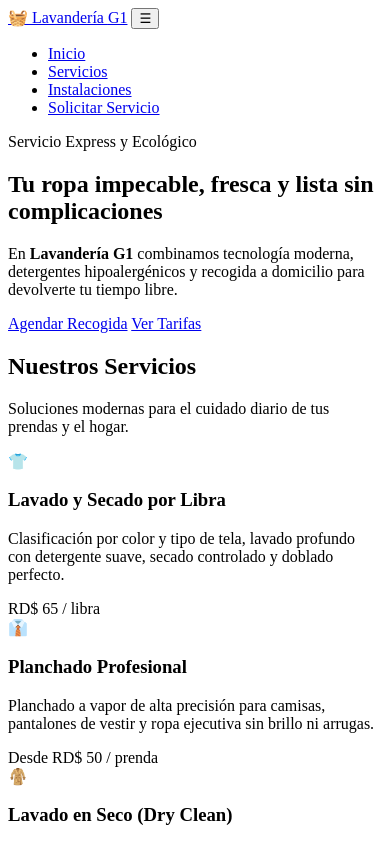
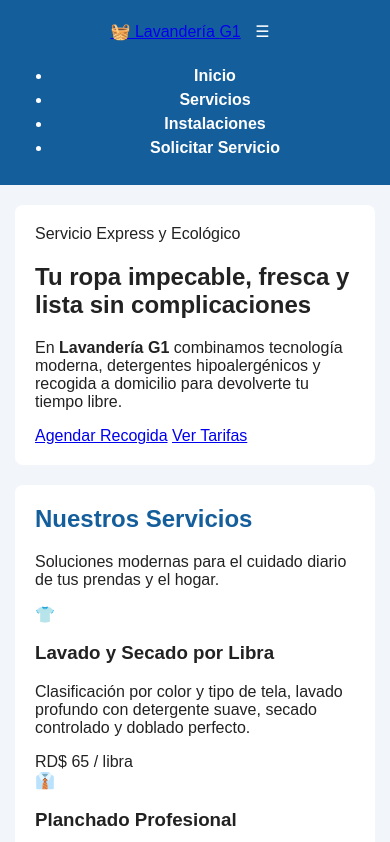
Before and after one commit to Joselfut/lavanderia-g1-trabajofinal, a plain HTML site: page lavanderia-g1/index.html in a window 390 px wide. Shown: the top 842 px of the page. Drawn offline with Linux system fonts and the light colour scheme.

Commit message:
Add responsive styles and layout for the site

```diff
--- a/lavanderia-g1/css/estilos.css
+++ b/lavanderia-g1/css/estilos.css
@@ -2,3 +2,129 @@
    LAVANDERÍA G1 - HOJA DE ESTILOS PRINCIPAL (Responsiva)
 
    ========================================================= */
+
+/* Estilos básicos - Integrante 2 */
+
+body {
+  font-family: Arial, sans-serif;
+  margin: 0;
+  padding: 0;
+  background-color: #f2f6fa;
+  color: #222222;
+}
+
+/* Encabezado y menú */
+header {
+  background-color: #155e9c;
+  color: white;
+  padding: 15px 20px;
+  text-align: center;
+}
+
+nav {
+  margin-top: 10px;
+}
+
+nav a {
+  color: white;
+  text-decoration: none;
+  margin: 0 10px;
+  font-weight: bold;
+}
+
+nav a:hover {
+  text-decoration: underline;
+}
+
+/* Contenido principal */
+main {
+  max-width: 1000px;
+  margin: 20px auto;
+  padding: 0 15px;
+}
+
+section {
+  background-color: white;
+  padding: 20px;
+  margin-bottom: 20px;
+  border-radius: 8px;
+}
+
+h2 {
+  color: #155e9c;
+  margin-top: 0;
+}
+
+/* Imágenes y video */
+.galeria {
+  display: flex;
+  gap: 15px;
+  flex-wrap: wrap;
+}
+
+.tarjeta {
+  flex: 1 1 250px;
+  border: 1px solid #dddddd;
+  border-radius: 8px;
+  padding: 10px;
+  text-align: center;
+}
+
+.tarjeta img,
+video {
+  width: 100%;
+  max-width: 100%;
+  height: auto;
+  border-radius: 6px;
+}
+
+/* Formulario */
+form {
+  display: flex;
+  flex-direction: column;
+  gap: 10px;
+}
+
+input,
+select,
+button {
+  padding: 10px;
+  font-size: 16px;
+  border: 1px solid #bbbbbb;
+  border-radius: 5px;
+}
+
+button {
+  background-color: #155e9c;
+  color: white;
+  border: none;
+  cursor: pointer;
+}
+
+button:hover {
+  background-color: #0e4370;
+}
+
+/* Pie de página */
+footer {
+  background-color: #155e9c;
+  color: white;
+  text-align: center;
+  padding: 15px;
+}
+
+/* Diseño para celulares (responsivo) */
+@media (max-width: 600px) {
+  header {
+    padding: 12px;
+  }
+
+  nav a {
+    display: block;
+    margin: 6px 0;
+  }
+
+  .galeria {
+    flex-direction: column;
+  }
+}
```
